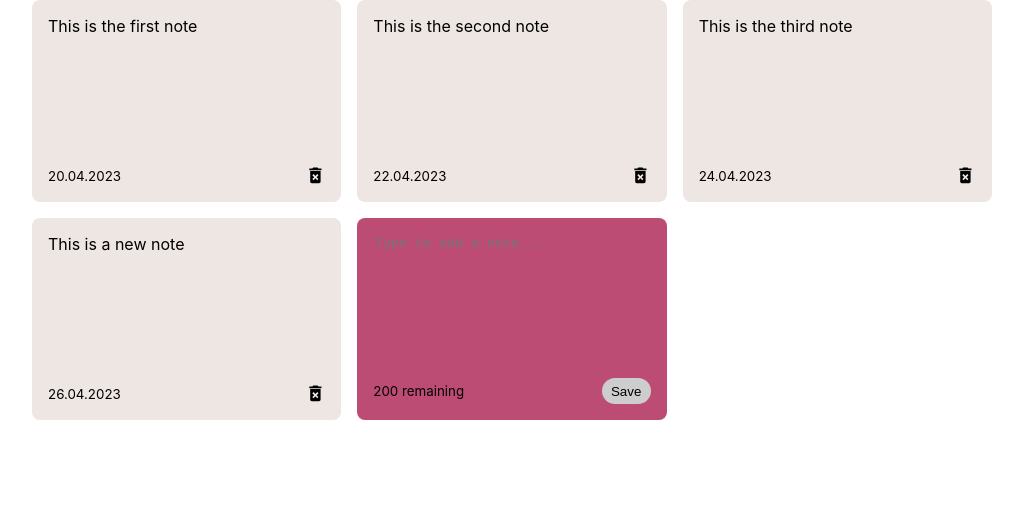
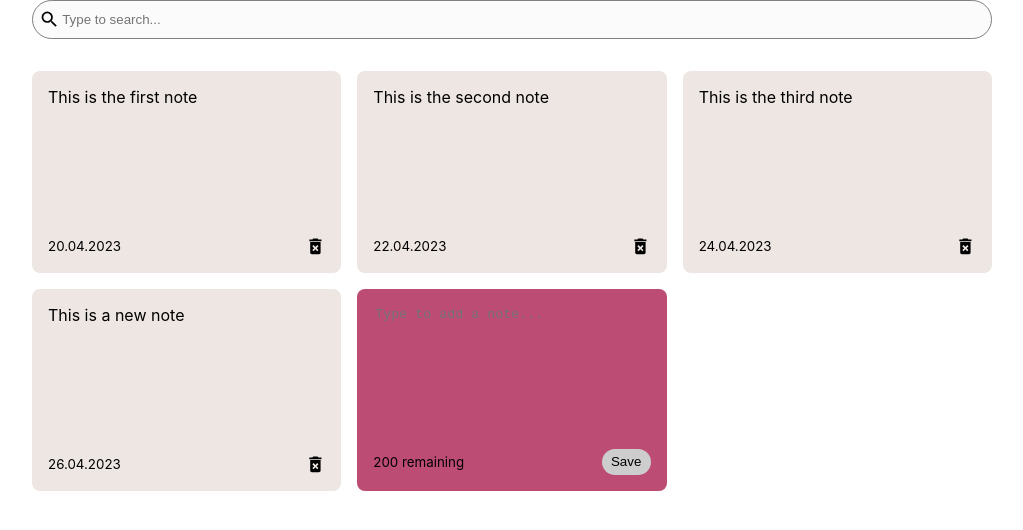
Before and after one commit to marialitwa/react-notes-app, a React (Create React App) app: page / in a window 1280 px wide. Shown: the top 530 px of the page, without its empty margins (128-1151 px from the left). Built offline with nearby package versions, Linux system fonts and the light colour scheme.

Commit message:
Add search bar and basic styling

```diff
--- a/src/App.js
+++ b/src/App.js
@@ -1,6 +1,7 @@
 import { useState } from "react";
 import { nanoid } from "nanoid";
 import NotesList from "./components/NotesList";
+import SearchBar from "./components/SearchBar";
 
 const App = () => {
   const [notes, setNotes] = useState([
@@ -47,7 +48,7 @@ const App = () => {
 
 
   return <div className="container">
-
+      <SearchBar />
       <NotesList
         notes={notes}
         handleAddNote={addNote}
--- /dev/null
+++ b/src/components/SearchBar.js
@@ -0,0 +1,13 @@
+import React from "react";
+import {MdSearch} from "react-icons/md";
+
+const SearchBar = () => {
+    return(
+    <div className="search-bar">
+        <MdSearch className="search-icons" size="1.3em" />
+        <input type="text" placeholder="Type to search..." />
+
+    </div>)
+}
+
+export default SearchBar;
--- a/src/index.css
+++ b/src/index.css
@@ -19,6 +19,29 @@ code {
   padding-left: 2em;
   padding-right: 2em;
 
+}
+
+.search-bar {
+  display: flex;
+  align-items: center;
+  padding: 0.5em .4em;
+  margin-bottom: 2em;
+  border-radius: 1.5em;
+  border: .01em solid grey;
+  background-color: rgb(251, 251, 251);
+
+}
+
+.search-bar input {
+  border: none;
+  background-color: rgb(251, 251, 251);
+}
+
+.search-bar input:focus {
+  outline: none;
+}
+
+::placeholder {
 }
 
 .notes-list {
```
